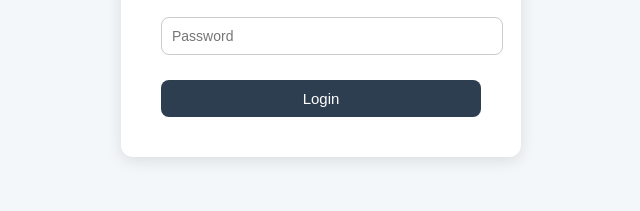
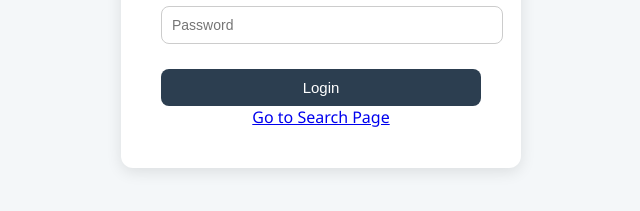
Before and after one commit to Mirudhula68/Ethical_hacking, a plain HTML site: page index.html in a window 1280 px wide. Shown: the part 453-664 px from the top of the page, without its empty margins (319-959 px from the left). Drawn offline with Linux system fonts and the light colour scheme.

Commit message:
Update index.html

```diff
--- a/index.html
+++ b/index.html
@@ -64,6 +64,7 @@
       <input type="text" placeholder="Username" required>
       <input type="password" placeholder="Password" required>
       <button type="submit">Login</button>
+      <a href="index2.html">Go to Search Page</a>
     </form>
   </div>
 </body>
```
